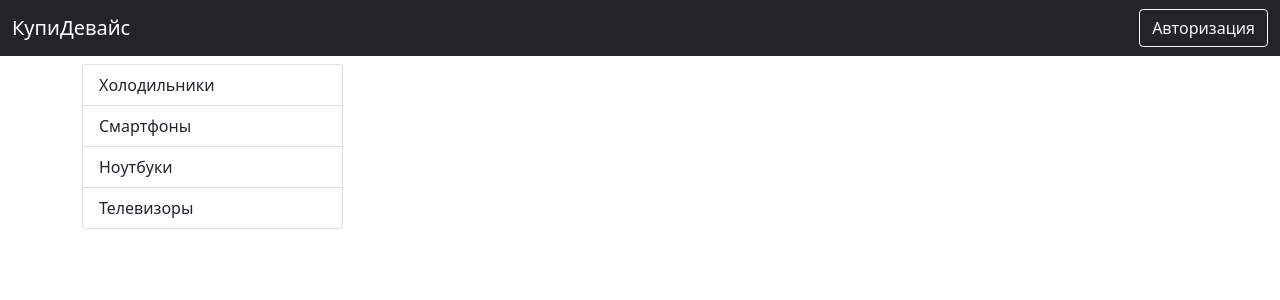
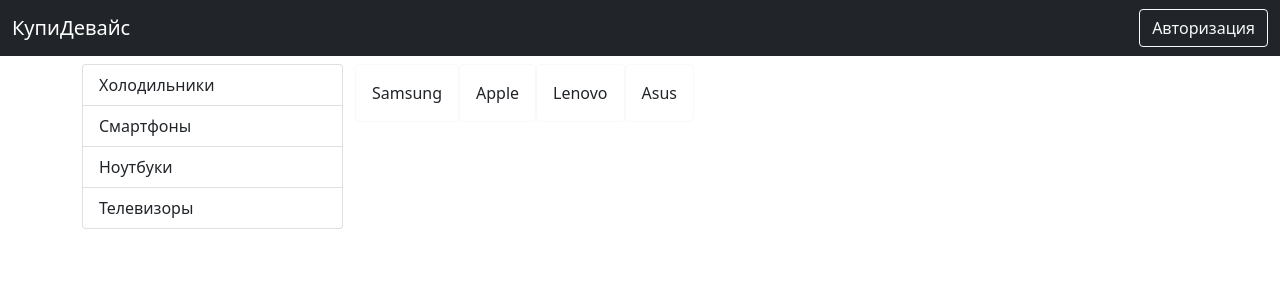
Before and after one commit to Kysapka/online-store-client, a React (Create React App) app: page /shop in a window 1280 px wide. Shown: the top 300 px of the page. Built offline with nearby package versions, Linux system fonts and the light colour scheme.

Commit message:
add types devices

```diff
--- /dev/null
+++ b/src/components/BrandBar.js
@@ -0,0 +1,25 @@
+import React, {useContext} from 'react';
+import {Context} from "../index";
+import {Card, Row} from "react-bootstrap";
+import {observer} from "mobx-react-lite";
+
+const BrandBar = observer(() => {
+    const {device} = useContext(Context)
+    return (
+        <Row className="d-flex ">
+            {device.brands.map(brand =>
+                <Card
+                    style={{cursor: "pointer"}}
+                    onClick={() => device.setSelectedBrand(brand)}
+                    key={brand.id}
+                    className="p-3 w-auto"
+                    border={brand.id === device.selectedBrand.id ? 'danger' : 'light'}
+                >
+                    {brand.name}
+                </Card>
+            )}
+        </Row>
+    );
+});
+
+export default BrandBar;
--- a/src/components/TypeBar.js
+++ b/src/components/TypeBar.js
@@ -1,16 +1,27 @@
 import React, {useContext} from 'react';
 import {observer} from "mobx-react-lite";
 import {Context} from "../index";
+import {ListGroup} from "react-bootstrap";
 
 const TypeBar = observer(() => {
     const {device} = useContext(Context)
     return (
-            <ul className="list-group">
-                {
-                    device.types.map(type =>
-                    <li key={type.id} className="list-group-item">{type.name}</li>
+        <ListGroup>
+            {
+                device.types.map(type =>
+                    <ListGroup.Item
+                        style={{cursor: "pointer"}}
+                        active={type.id === device.selectedType.id}
+                        onClick={() => {
+                            device.setSelectedType(type)
+                            console.log(device.selectedType.id)
+                        }}
+                        key={type.id}
+                        className="list-group-item"
+                    >{type.name}
+                    </ListGroup.Item>
                 )}
-            </ul>
+        </ListGroup>
     );
 });
 
--- a/src/pages/Shop.js
+++ b/src/pages/Shop.js
@@ -1,6 +1,7 @@
 import React from 'react';
 import {Col, Container, Row} from "react-bootstrap";
 import TypeBar from "../components/TypeBar";
+import BrandBar from "../components/BrandBar";
 
 const Shop = () => {
     return (
@@ -9,10 +10,8 @@ const Shop = () => {
                 <Col md={3}>
                     <TypeBar/>
                 </Col>
-            </Row>
-            <Row>
-                <Col md={9}>
-
+                <Col md={9} >
+                    <BrandBar />
                 </Col>
             </Row>
         </Container>
--- a/src/store/DeviceStore.js
+++ b/src/store/DeviceStore.js
@@ -5,12 +5,16 @@ export default class DeviceStore {
         this._types = [
             {id: 1, name: "Холодильники"},
             {id: 2, name: "Смартфоны"},
-            {id: 2, name: "Ноутбуки"},
-            {id: 2, name: "Телевизоры"},
+            {id: 3, name: "Ноутбуки"},
+            {id: 4, name: "Телевизоры"},
         ]
         this._brands = [
             {id: 1, name: "Samsung"},
             {id: 2, name: "Apple"},
+            {id: 3, name: "Lenovo"},
+            {id: 4, name: "Asus"},
+
+
         ]
         this._devices = [
             {
@@ -43,6 +47,9 @@ export default class DeviceStore {
             },
         ]
 
+        this._selectedType ={}
+        this._selectedBrand ={}
+
         makeAutoObservable(this)
     }
 
@@ -58,6 +65,14 @@ export default class DeviceStore {
         this._devices = devices
     }
 
+    setSelectedType(type) {
+        this._selectedType = type
+    }
+
+    setSelectedBrand(brand) {
+        this._selectedBrand = brand
+    }
+
     get types() {
         return this._types
     }
@@ -69,4 +84,12 @@ export default class DeviceStore {
     get devices() {
         return this._devices
     }
+
+    get selectedType() {
+        return this._selectedType
+    }
+
+    get selectedBrand() {
+        return this._selectedBrand
+    }
 }
```
